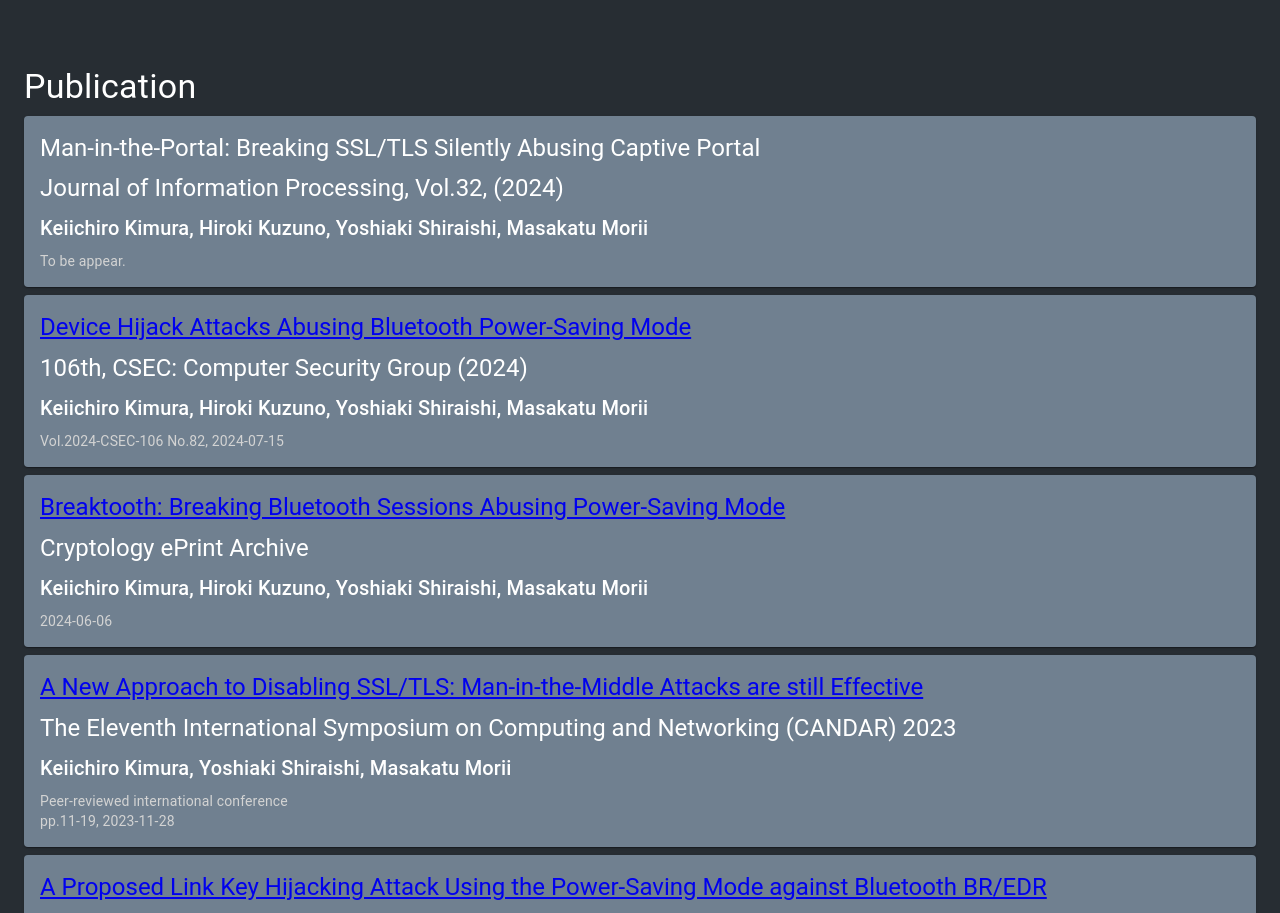
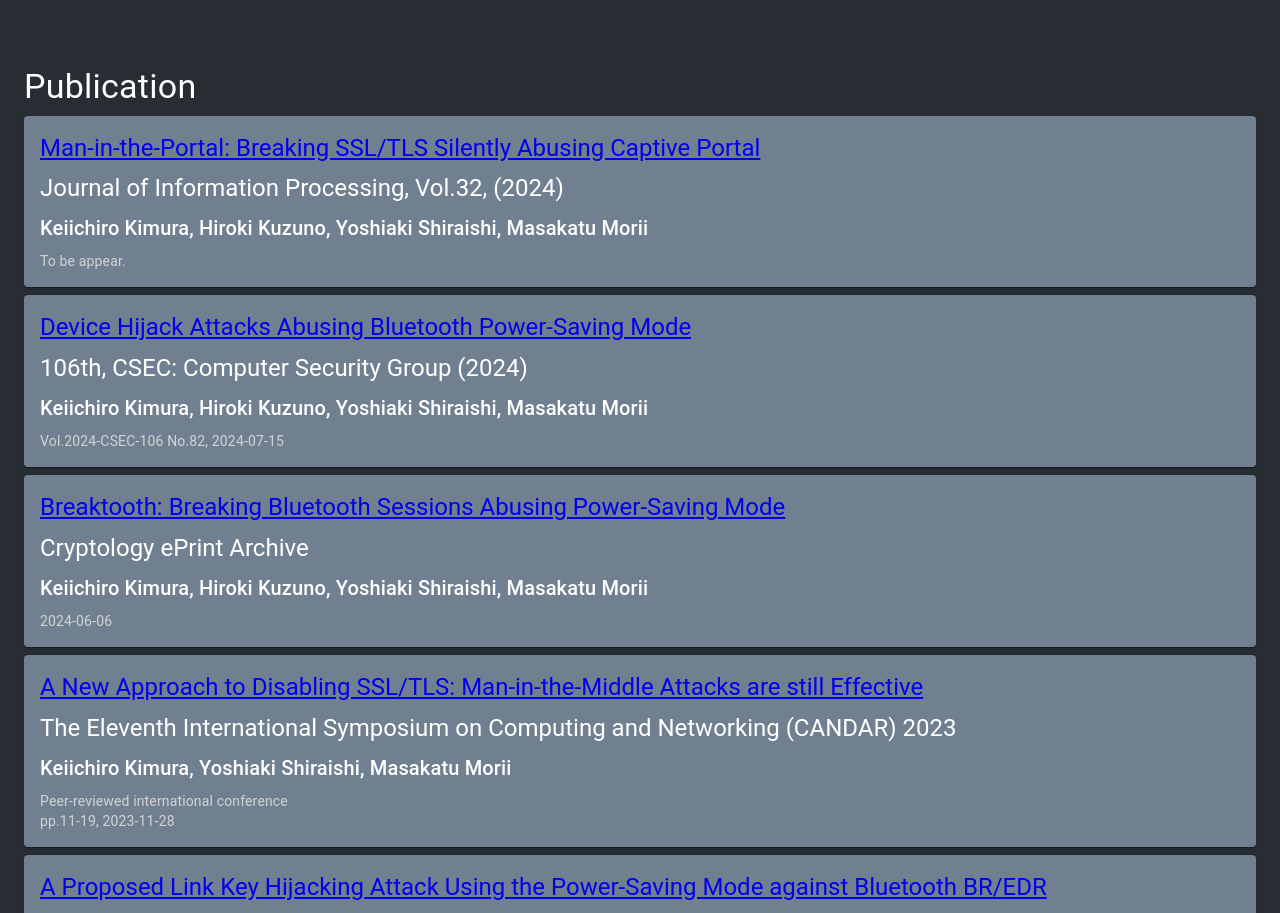
Before and after one commit to trapedev/trapedev.github.io, a React (Create React App) app in the folder app/: page / in a window 1280 px wide. Shown: the part 3900-4813 px from the top of the page. Built offline with nearby package versions, Linux system fonts and the light colour scheme.

Commit message:
commit all changes

```diff
--- a/app/public/index.html
+++ b/app/public/index.html
@@ -11,7 +11,7 @@
                 My research focuses on vulnerabilities in wireless technologies,
                 such as HTTPS and Bluetooth." />
   <link rel="manifest" href="%PUBLIC_URL%/manifest.json" />
-  <title>Trape</title>
+  <title>Keiichiro KIMURA</title>
 </head>
 
 <body>
--- a/app/src/pages/academicPaper.tsx
+++ b/app/src/pages/academicPaper.tsx
@@ -149,6 +149,7 @@ export const IPSJJIPVol322024 = () => {
         title={
           "Man-in-the-Portal: Breaking SSL/TLS Silently Abusing Captive Portal"
         }
+        hyperLink="https://www.ipsj.or.jp/english/jip/info/accept/sep.html"
       />
       <Title title={"Journal of Information Processing, Vol.32, (2024)"} />
       <SubTitle
```
Also changed, not shown: app/public/manifest.json, 8 other files (tests, documents, lock files or other folders).
